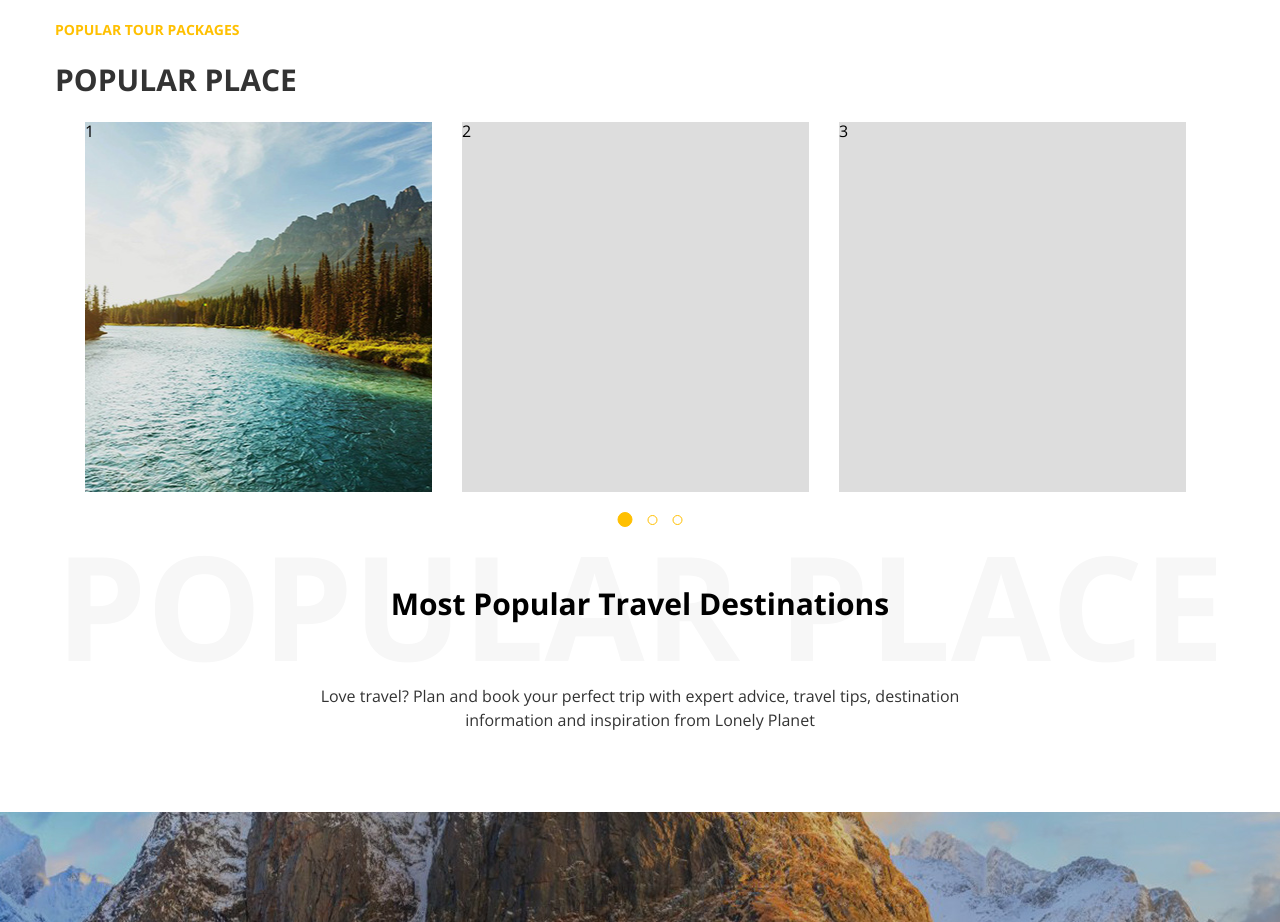
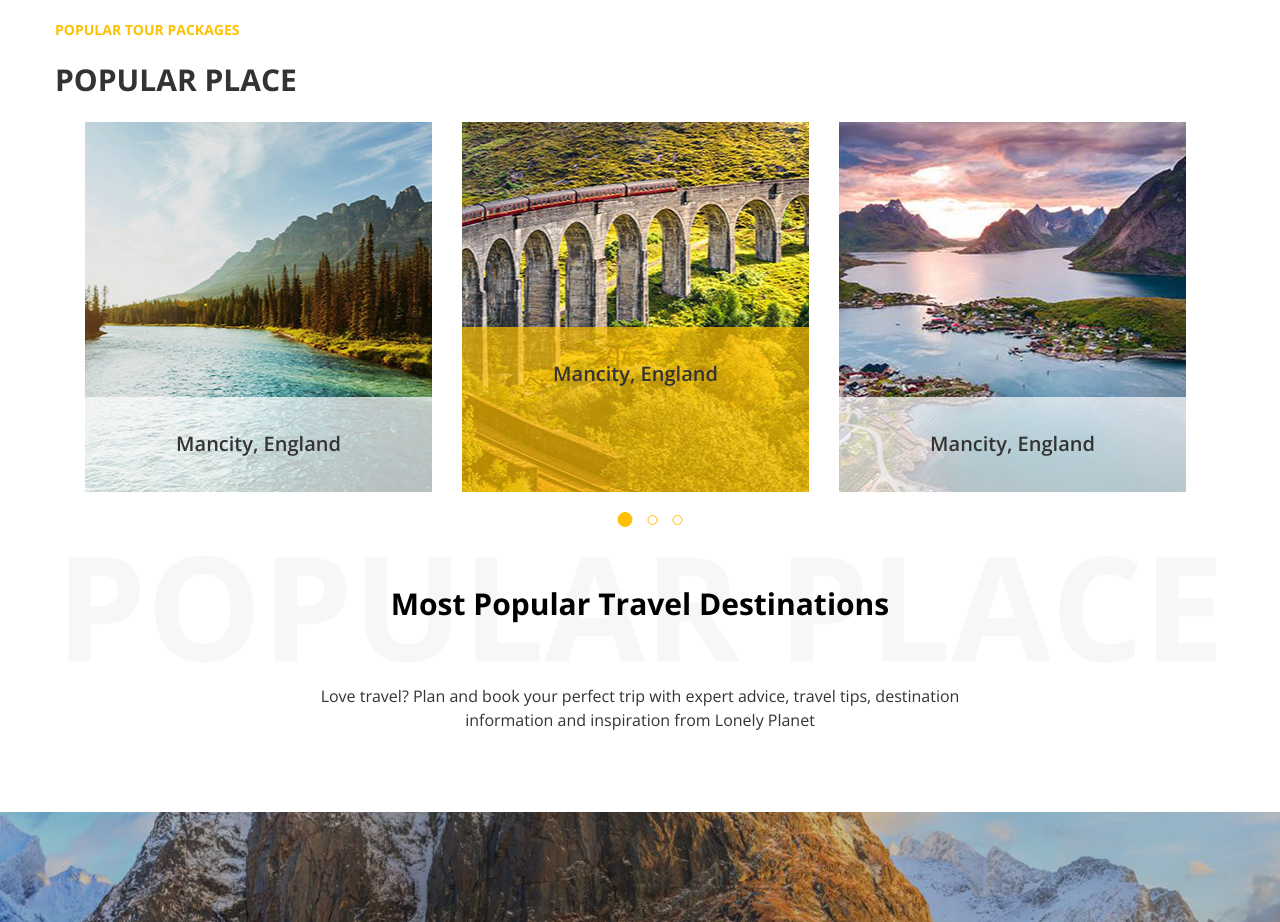
Before and after one commit to nadyawyn/traveldreams, a website: page src/index.html in a window 1280 px wide. Shown: the part 1300-2222 px from the top of the page. Drawn offline with nearby package versions, Linux system fonts and the light colour scheme; files that its build step writes are made by us from their sources; files whose address does not match are found by name.

Commit message:
Added overlays to Carousel items

```diff
--- a/src/index.html
+++ b/src/index.html
@@ -109,22 +109,35 @@
 
 				<div class="carousel__content">
 					<div class="carousel__item carousel__item_01">
-						1
+
+						<div class="carousel__item-info">
+							<h3>Mancity, England</h3>
+						</div>
 					</div>
 					<div class="carousel__item carousel__item_02">
-						2
+						<div class="carousel__item-info">
+							<h3>Mancity, England</h3>
+						</div>
 					</div>
 					<div class="carousel__item carousel__item_03">
-						3
+						<div class="carousel__item-info">
+							<h3>Mancity, England</h3>
+						</div>
 					</div>
 					<div class="carousel__item carousel__item_04">
-						4
+						<div class="carousel__item-info">
+							<h3>Mancity, England</h3>
+						</div>
 					</div>
 					<div class="carousel__item carousel__item_05">
-						5
+						<div class="carousel__item-info">
+							<h3>Mancity, England</h3>
+						</div>
 					</div>
 					<div class="carousel__item carousel__item_06">
-						6
+						<div class="carousel__item-info">
+							<h3>Mancity, England</h3>
+						</div>
 					</div>
 				</div>
 			</div>
--- a/src/sass/blocks/_carousel.scss
+++ b/src/sass/blocks/_carousel.scss
@@ -15,13 +15,43 @@
 		background-color: #ddd;
 		margin-right: 30px;
 
+		position: relative;
+
 		&_01 {
 			background: url(../img/slider_popular-places/01.jpg) center (center/cover) no-repeat;
 		}
+		&_02 {
+			background: url(../img/slider_popular-places/02.jpg) center (center/cover) no-repeat;
+		}
+		&_03 {
+			background: url(../img/slider_popular-places/03.jpg) center (center/cover) no-repeat;
+		}
+
+		&-info {
+			height: 95px;
+			background: rgba($color: #ffffff, $alpha: .7);
+
+			position: absolute;
+
+			bottom: 0;
+			left: 0;
+			width: 100%;
+			padding-top: 15px;
+
+			h3 {
+				font-size: 20px;
+				color: #333333;
+				text-align: center;
+				font-weight: 600;
+			}
+		}
 	}
 }
+.slick-current + div {
 
-.slick-dots {
-	//@include reset-list;
+	.carousel__item-info {
+		height: 165px;
+		background: rgba($color: $color_yellow, $alpha: .7);
+	}
 
 }
```
Also changed, not shown: dist/css/style.min.css, dist/index.html.
